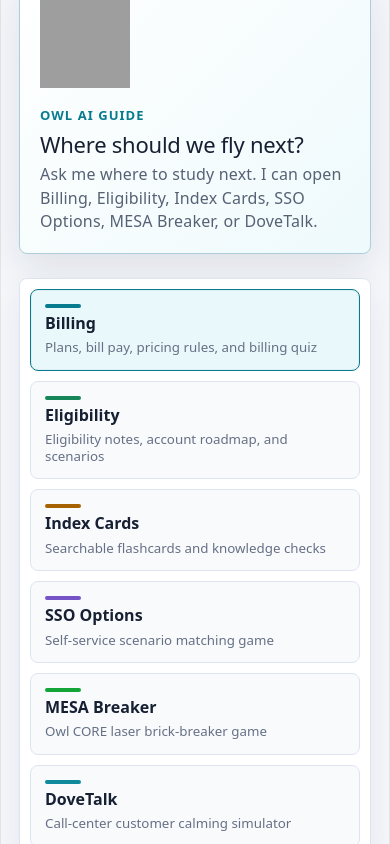
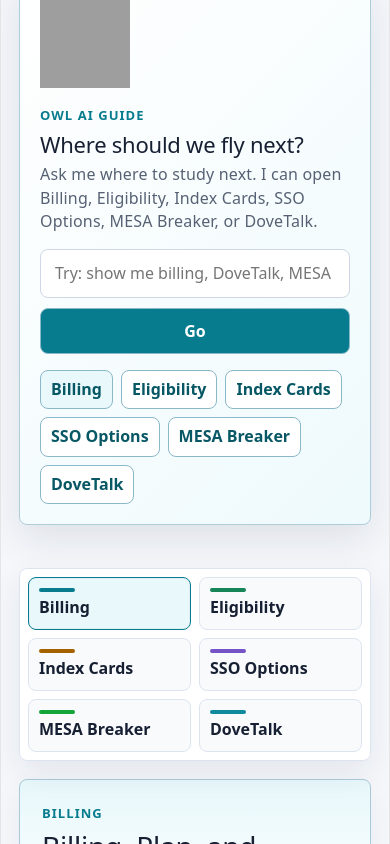
Before and after one commit to masterJmwofford/origin-gant, a React (Vite) app: page / in a window 390 px wide. Shown: the part 1156-2000 px from the top of the page. Built offline with nearby package versions, Linux system fonts and the light colour scheme; grey boxes are pictures that could not be loaded.

Commit message:
dovetalkadded:

```diff
--- a/src/App.css
+++ b/src/App.css
@@ -2,9 +2,21 @@
   box-sizing: border-box;
 }
 
+html,
+body,
+#root {
+  width: 100%;
+  max-width: 100%;
+  overflow-x: hidden;
+}
+
 body {
   background: #f5f7fb;
   color: #172033;
+}
+
+img {
+  max-width: 100%;
 }
 
 .page {
@@ -73,9 +85,10 @@ button {
 }
 
 .page {
-  width: min(1120px, 100%);
+  width: 100%;
+  max-width: 1120px;
   margin: 0 auto;
-  padding: 32px;
+  padding: clamp(16px, 3vw, 32px);
   text-align: left;
 }
 
@@ -164,6 +177,11 @@ button {
   margin: 24px 0;
 }
 
+.nav-scroll-anchor {
+  width: 100%;
+  height: 1px;
+}
+
 .study-nav {
   position: sticky;
   top: 0;
@@ -178,6 +196,10 @@ button {
   background: rgba(255, 255, 255, 0.94);
   box-shadow: 0 12px 32px rgba(23, 32, 51, 0.08);
   backdrop-filter: blur(10px);
+  transition:
+    padding 0.2s ease,
+    gap 0.2s ease,
+    box-shadow 0.2s ease;
 }
 
 .nav-tab {
@@ -185,11 +207,17 @@ button {
   gap: 4px;
   min-height: 78px;
   padding: 14px;
+  min-width: 0;
   border: 1px solid #dce4f0;
   border-radius: 8px;
   background: #f8fafc;
   color: #172033;
   text-align: left;
+  transition:
+    min-height 0.2s ease,
+    padding 0.2s ease,
+    background 0.2s ease,
+    border-color 0.2s ease;
 }
 
 .nav-aqua {
@@ -233,11 +261,18 @@ button {
 .nav-tab span {
   font-size: 16px;
   font-weight: 900;
+  overflow-wrap: anywhere;
 }
 
 .nav-tab small {
   color: #667085;
   line-height: 1.25;
+  max-height: 42px;
+  overflow: hidden;
+  opacity: 1;
+  transition:
+    max-height 0.2s ease,
+    opacity 0.16s ease;
 }
 
 .nav-tab:hover,
@@ -247,12 +282,42 @@ button {
   box-shadow: inset 0 0 0 1px rgba(23, 32, 51, 0.04);
 }
 
+.study-nav.is-compact {
+  gap: 8px;
+  padding: 8px;
+  box-shadow: 0 10px 28px rgba(23, 32, 51, 0.12);
+}
+
+.study-nav.is-compact .nav-tab {
+  min-height: 48px;
+  padding: 10px 12px;
+  align-content: center;
+}
+
+.study-nav.is-compact .nav-tab small {
+  max-height: 0;
+  opacity: 0;
+}
+
+@media (max-width: 980px) {
+  .study-nav {
+    grid-template-columns: repeat(3, minmax(0, 1fr));
+  }
+}
+
 .tab-shell {
   min-height: 520px;
 }
 
 .tab-panel {
+  min-width: 0;
   animation: fade-in 0.18s ease;
+}
+
+.hero > *,
+.tab-shell,
+.study-section {
+  min-width: 0;
 }
 
 .paired-practice {
@@ -1792,8 +1857,21 @@ button {
   }
 
   .study-nav {
-    position: static;
-    grid-template-columns: 1fr;
+    top: 0;
+    grid-template-columns: repeat(2, minmax(0, 1fr));
+    gap: 8px;
+    margin: 18px 0;
+    padding: 8px;
+  }
+
+  .nav-tab {
+    min-height: 58px;
+    padding: 10px;
+  }
+
+  .nav-tab small {
+    font-size: 12px;
+    line-height: 1.2;
   }
 
   .plan-row,
@@ -1857,3 +1935,14 @@ button {
     height: 72px;
   }
 }
+
+@media (max-width: 520px) {
+  .nav-tab {
+    min-height: 46px;
+    align-content: center;
+  }
+
+  .nav-tab small {
+    display: none;
+  }
+}
--- a/src/App.jsx
+++ b/src/App.jsx
@@ -1,4 +1,4 @@
-import { useState } from 'react'
+import { useEffect, useRef, useState } from 'react'
 
 import './App.css'
 import AccountRoadmap from './components/AccountRoadmap'
@@ -70,6 +70,8 @@ function matchesSearch(item, query) {
 function App() {
   const [query, setQuery] = useState('')
   const [activeTab, setActiveTab] = useState('billing')
+  const [navCompact, setNavCompact] = useState(false)
+  const navAnchorRef = useRef(null)
   const activeNavItem = navItems.find((item) => item.id === activeTab)
 
   const filteredTerms = terms.filter((term) => matchesSearch(term, query))
@@ -94,6 +96,23 @@ function App() {
     },
   ]
 
+  useEffect(() => {
+    function updateNavState() {
+      if (!navAnchorRef.current) return
+
+      setNavCompact(navAnchorRef.current.getBoundingClientRect().top < 0)
+    }
+
+    updateNavState()
+    window.addEventListener('scroll', updateNavState, { passive: true })
+    window.addEventListener('resize', updateNavState)
+
+    return () => {
+      window.removeEventListener('scroll', updateNavState)
+      window.removeEventListener('resize', updateNavState)
+    }
+  }, [])
+
   return (
     <main className={`page theme-${activeNavItem.theme}`}>
       <section className="hero">
@@ -115,7 +134,8 @@ function App() {
 
       <OwlAssistant activeTab={activeTab} navItems={navItems} onNavigate={setActiveTab} />
 
-      <nav className="study-nav" aria-label="Study sections">
+      <div ref={navAnchorRef} className="nav-scroll-anchor" aria-hidden="true" />
+      <nav className={`study-nav ${navCompact ? 'is-compact' : ''}`} aria-label="Study sections">
         {navItems.map((item) => (
           <button
             className={`nav-tab nav-${item.theme} ${activeTab === item.id ? 'active' : ''}`}
--- a/src/components/OwlAssistant.jsx
+++ b/src/components/OwlAssistant.jsx
@@ -84,7 +84,7 @@ export default function OwlAssistant({ activeTab, navItems, onNavigate }) {
         <p>{assistantReply}</p>
       </div>
 
-      {/* <form className="owl-form" onSubmit={submitMessage}>
+      <form className="owl-form" onSubmit={submitMessage}>
         <input
           type="text"
           value={message}
@@ -109,7 +109,7 @@ export default function OwlAssistant({ activeTab, navItems, onNavigate }) {
             {item.label}
           </button>
         ))}
-      </div> */}
+      </div>
     </aside>
   )
 }
```
